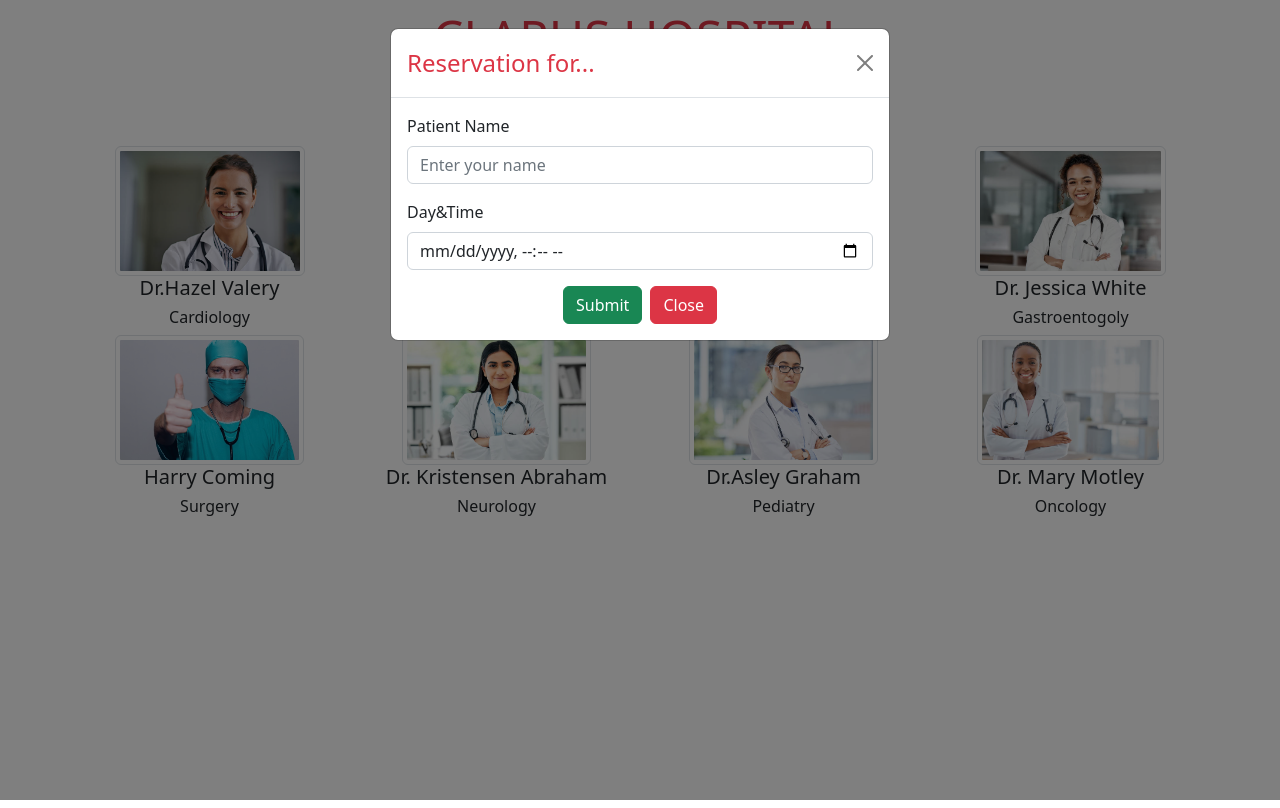
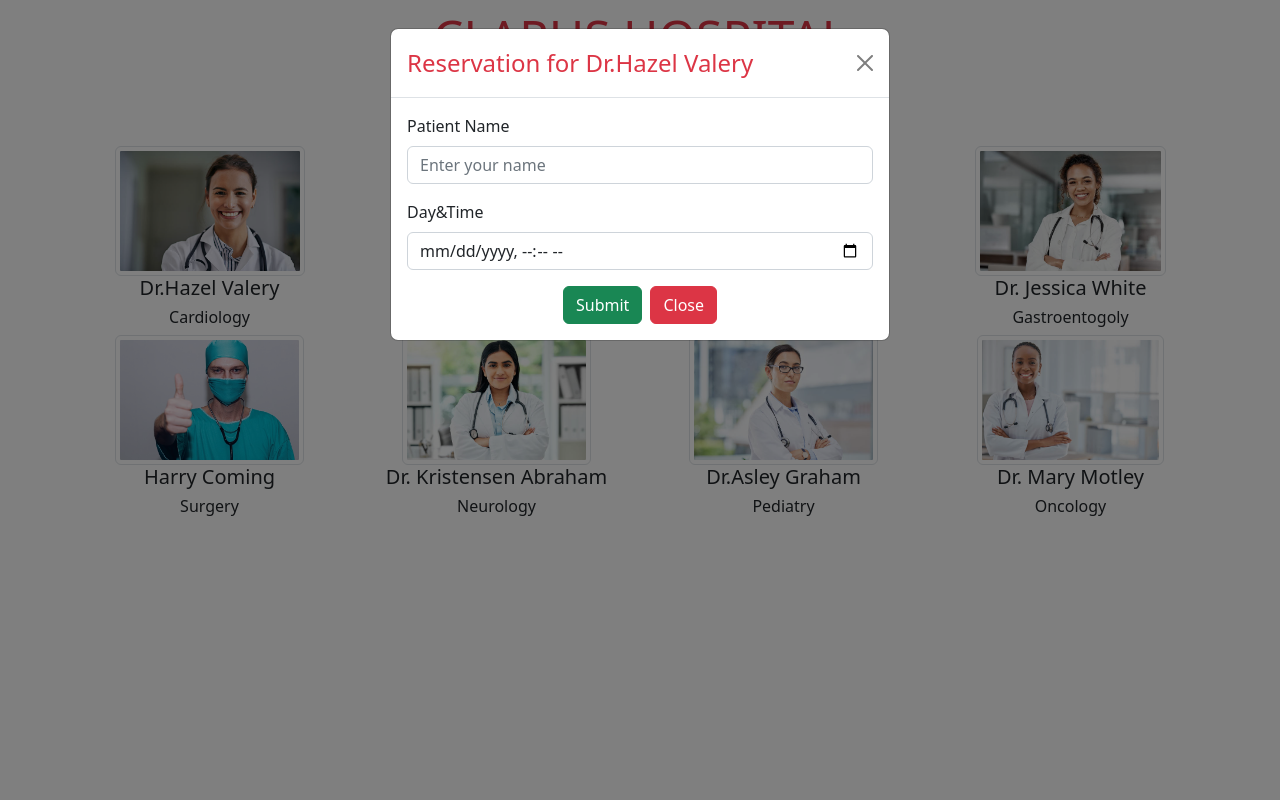
Before and after one commit to achieve-software/r16appoinment-project, a React (Create React App) app: page / in a window 1280 px wide. Both pictures are taken after a click on the picture 209 px from the left and 210 px from the top of the page. Built offline with nearby package versions, Linux system fonts and the light colour scheme.

Commit message:
selectedDrName

```diff
--- a/src/components/AddModal.jsx
+++ b/src/components/AddModal.jsx
@@ -1,36 +1,36 @@
-import Button from 'react-bootstrap/Button';
-import Modal from 'react-bootstrap/Modal';
-import Form from 'react-bootstrap/Form';export function AddModal({show, handleClose}) {  return (
+import Button from "react-bootstrap/Button";
+import Modal from "react-bootstrap/Modal";
+import Form from "react-bootstrap/Form";
+export function AddModal({ show, handleClose, selectedDrName }) {
+  return (
     <>
       <Modal show={show} onHide={handleClose}>
         <Modal.Header closeButton>
-          <Modal.Title className='text-danger'>Reservation for...</Modal.Title>
+          <Modal.Title className="text-danger">
+            Reservation for {selectedDrName}
+          </Modal.Title>
         </Modal.Header>
         <Modal.Body>
           <Form>
             <Form.Group className="mb-3" controlId="name">
               <Form.Label>Patient Name</Form.Label>
               <Form.Control type="text" placeholder="Enter your name" />
-
             </Form.Group>
             <Form.Group className="mb-3" controlId="datetime">
               <Form.Label>Day&Time</Form.Label>
-        <Form.Control type="datetime-local"  />
+              <Form.Control type="datetime-local" />
             </Form.Group>
 
-
-      <div className='text-center'>
-      <Button variant="success" type="submit" className='me-2'>
+            <div className="text-center">
+              <Button variant="success" type="submit" className="me-2">
                 Submit
               </Button>
               <Button variant="danger" onClick={handleClose}>
                 Close
               </Button>
             </div>
-
           </Form>
         </Modal.Body>
-
       </Modal>
     </>
   );
--- a/src/components/Doctors.jsx
+++ b/src/components/Doctors.jsx
@@ -6,10 +6,14 @@ import Col from "react-bootstrap/Col";
 import { AddModal } from "./AddModal";
 const Doctors = ({ doctors }) => {
   const [show, setShow] = useState(false);
+const [selectedDrName, setSelectedDrName] = useState("")
+
+
   const handleClose = () => setShow(false);
   const handleShow = () => setShow(true);
-    const handleClick = () => {
+    const handleClick = (drName) => {
     handleShow();
+    setSelectedDrName(drName)
   };
   console.log(doctors);
   return (
@@ -24,14 +28,14 @@ const Doctors = ({ doctors }) => {
               src={dr.img}
               alt={dr.name}
               className="img-thumbnail doctor-img"
-              onClick={handleClick}
+              onClick={() => handleClick(dr.name)}
             />
             <h5>{dr.name}</h5>
             <h6>{dr.dep}</h6>
           </Col>
         ))}
       </Row>
-      <AddModal show={show} handleClose={handleClose} />
+      <AddModal show={show} handleClose={handleClose} selectedDrName={selectedDrName} />
     </Container>
   );
 };
```
Lines whose indentation alone changed are shown as unchanged.
